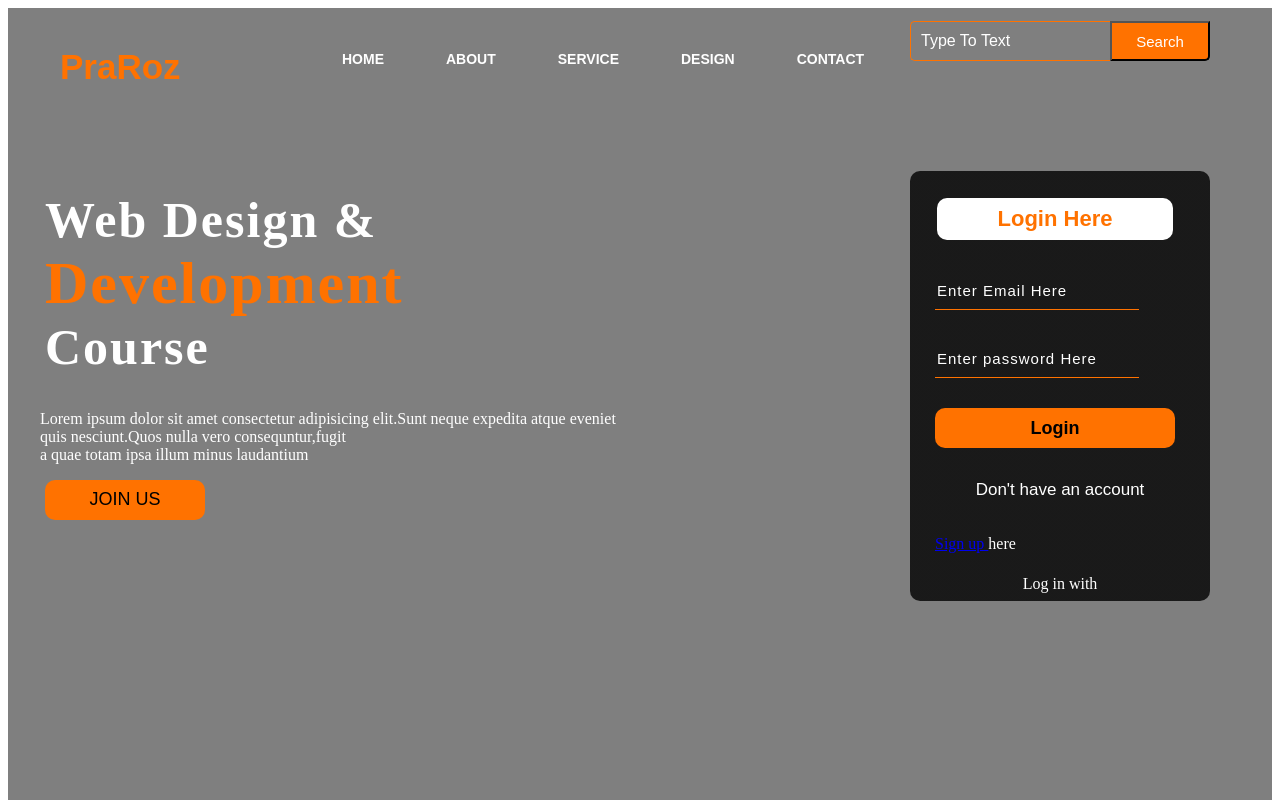
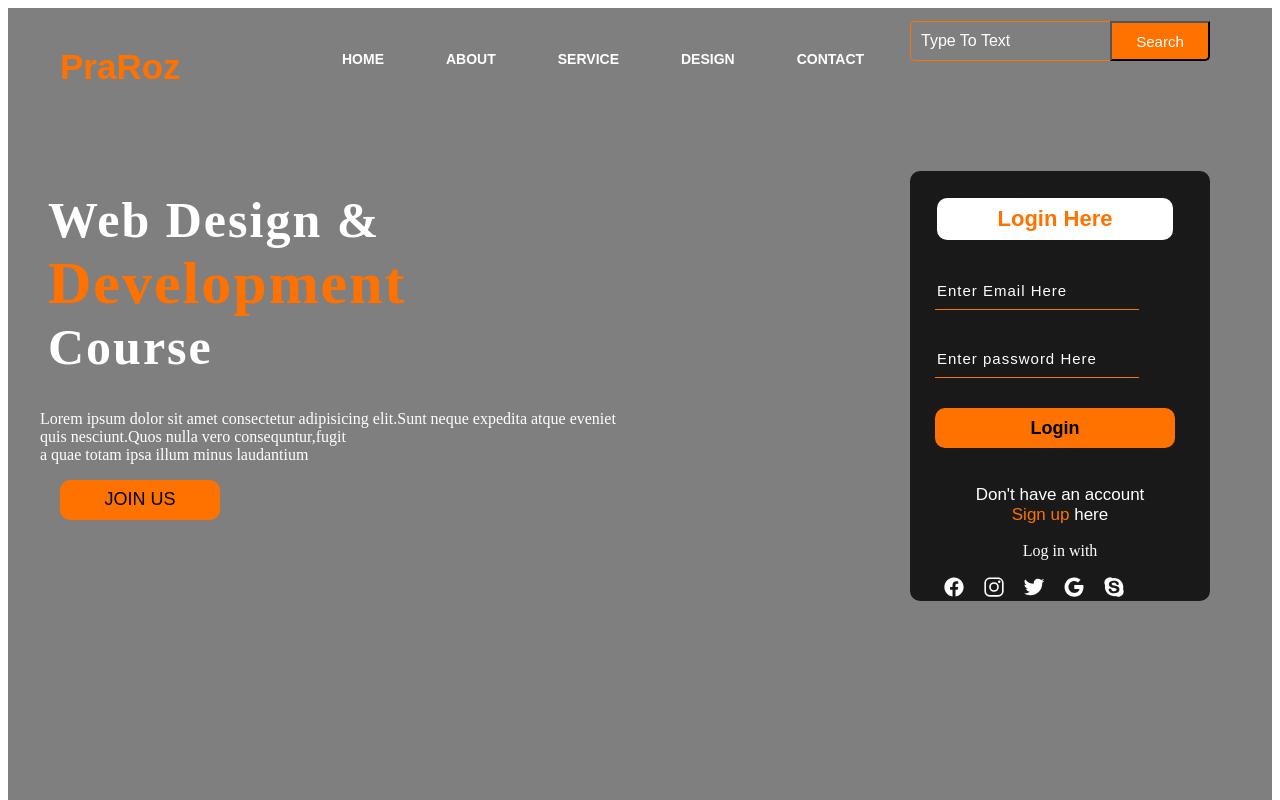
Before and after one commit to Gowthami8688/123, a plain HTML site: page index.html in a window 1280 px wide. Shown: the top 800 px of the page. Drawn offline with nearby package versions, Linux system fonts and the light colour scheme.

Commit message:
another change

```diff
--- a/index.html
+++ b/index.html
@@ -41,11 +41,23 @@
                     <input type="password" name="" placeholder="Enter password Here">
                     <button class="btnn"><a href="#">Login</a></button>
 
-                    <p class="link">Don't have an account</p><br>
+                    <p class="link">Don't have an account<br>
                     <a href="#">Sign up </a>here</a></p>
                     <p class="liw">Log in with</p>
+
+                    <div class="icon">
+                        <a href="#"><ion-icon name="Logo-facebook"></ion-icon></a>
+                        <a href="#"><ion-icon name="Logo-instagram"></ion-icon></a>
+                        <a href="#"><ion-icon name="Logo-twitter"></ion-icon></a>
+                        <a href="#"><ion-icon name="Logo-google"></ion-icon></a>
+                        <a href="#"><ion-icon name="Logo-skype"></ion-icon></a>
+                    </div>
+                </div>
+
+                    </div>
                 </div>
         </div>
    </div>
+   <script src="https://unpkg.com/ionicons@5.4.0/dist/ionicons.js"></script>
 </body>
 </html>
--- a/style.css
+++ b/style.css
@@ -9,7 +9,7 @@
     background: linear-gradient(to top,rgba(0,0,0,0.5)50%,rgba(0,0,0,0.5)50%),url(tree-1.png);
     background-position: center;
     background-size: cover;
-    height: 120vh;
+    height: 118vh;
 }
 
 .navbar{
@@ -21,7 +21,7 @@
 .icon{
     width: 200px;
     float: left;
-    height: 90px;
+    height: 75px;
 }
 
 .logo{
@@ -36,7 +36,7 @@
 .menu{
     width: 400px;
     float: left;
-    height: 100px;
+    height: 70px;
 }
 
 ul{
@@ -114,8 +114,8 @@ ul li a:hover{
     position: relative;
 }
 
-,content.par{
-    padding-left: 25px;
+.content.par{
+    padding-left: 20px;
     padding-bottom: 25px;
     font-family: Arial;
     letter-spacing: 1.2px;
@@ -125,7 +125,7 @@ ul li a:hover{
 .content h1{
     font-family: 'Times New Roman';
     font-size: 50px;
-    padding-left: 5px;
+    padding-left: 8px;
     margin-top: 9%;
     letter-spacing: 2px;
 }
@@ -136,18 +136,18 @@ ul li a:hover{
     background: #ff7200;
     border: none;
     margin-bottom: 10px;
-    margin-left: 5px;
+    margin-left: 20px;
     font-size: 18px;
     border-radius: 10px;
     cursor: pointer;
-    transition: .4s ease;
+    transition: 0.4s ease;
 
 }
 
 .content .cn a{
     text-decoration: none;
     color: #000;
-    transition: .3s ease;
+    transition: 0.3s ease;
 }
 
 .cn:hover{
@@ -233,7 +233,7 @@ ul li a:hover{
 .form .link{
     font-family:Arial ;
     font-size: 17px;
-    padding-top: 15px;
+    padding-top: 20px;
     text-align: center;
 }
 
@@ -244,7 +244,24 @@ ul li a:hover{
 }
 
 .liw{
-    padding-top: 6px;
-    padding-bottom: 10px;
+    padding-top: 0px;
+    padding-bottom: 0px;
     text-align: center;
 }
+
+.icon a{
+    text-decoration: none;
+    color: #fff;
+}
+
+.icon ion-icon{
+    color: #fff;
+    font-size: 22px;
+    padding-left: 8px;
+    padding-right: 6px;
+    transition: 0.3s ease;
+}
+
+.icon ion-icon:hover{
+    color: #ff7200;
+}
```
